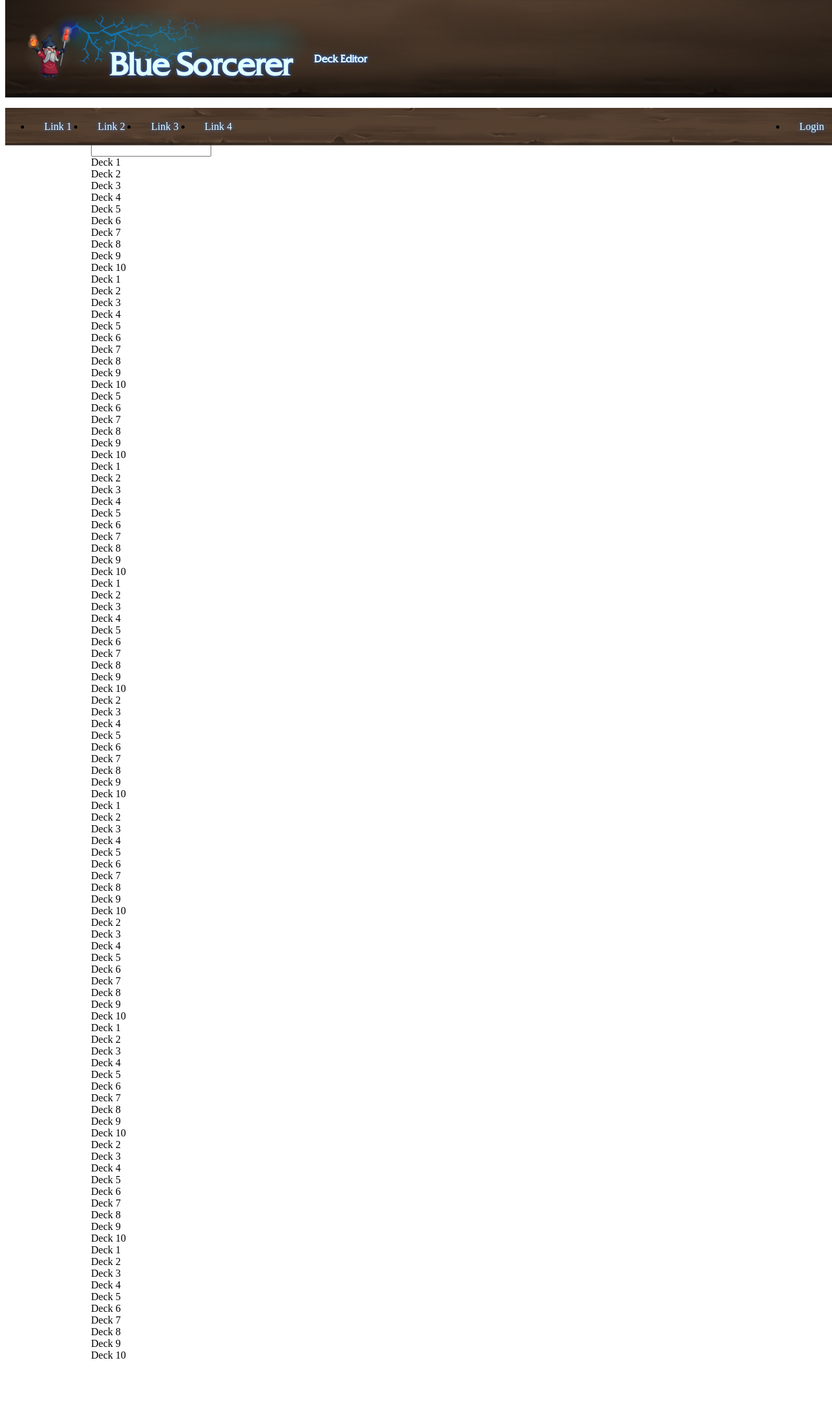
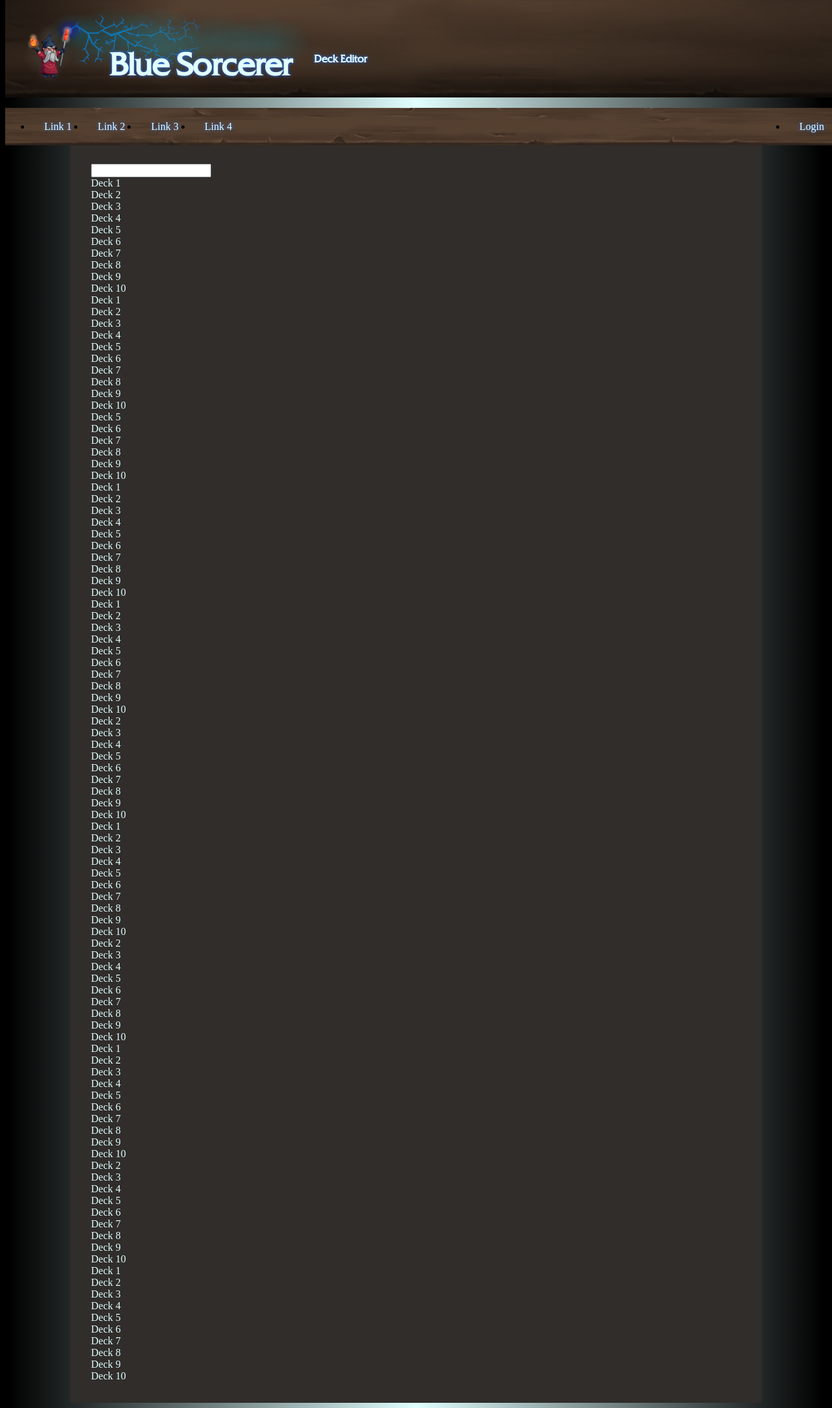
Before and after one commit to NikCesar/BlueSorcerer-Deck-Editor, a PHP site: page / in a window 1280 px wide. Shown: the whole page at 65% size. Before the commit the page ends 2091 px from the top, so only its background shows below. Run offline with PHP 8.4, Linux system fonts and the light colour scheme; some libraries are stand-ins or nearby versions.

Commit message:
Added more colors.

```diff
--- a/assets/css/root.css
+++ b/assets/css/root.css
@@ -4,6 +4,7 @@
 body {
     font-family: "Franklin Gothic Book";
     height: 100%;
+    background: linear-gradient(to right, black 1%, var(--hueWhite) 50%, black 99%);
 }
 
 #topBar {
@@ -17,8 +18,12 @@ body {
     min-width: 600px;
     max-width: 1000px;
     margin: 0 auto;
+    margin-top: 220px;
 
-    margin-top: 220px;
+    padding: 2em;
+
+    background: var(--hueSlateGray);
+    color: var(--hueWhite);
 }
 
 #loginWindow {
--- a/assets/css/variables.css
+++ b/assets/css/variables.css
@@ -13,6 +13,9 @@
     --hueBlue:      #236FF6;
     --hueTurquoise: #71FBFF;
     --hueWhite:     #E1FFFF;
+
+    /* Custom hues */
+    --hueSlateGray: #302d2b;
 }
 
 @font-face {
```
